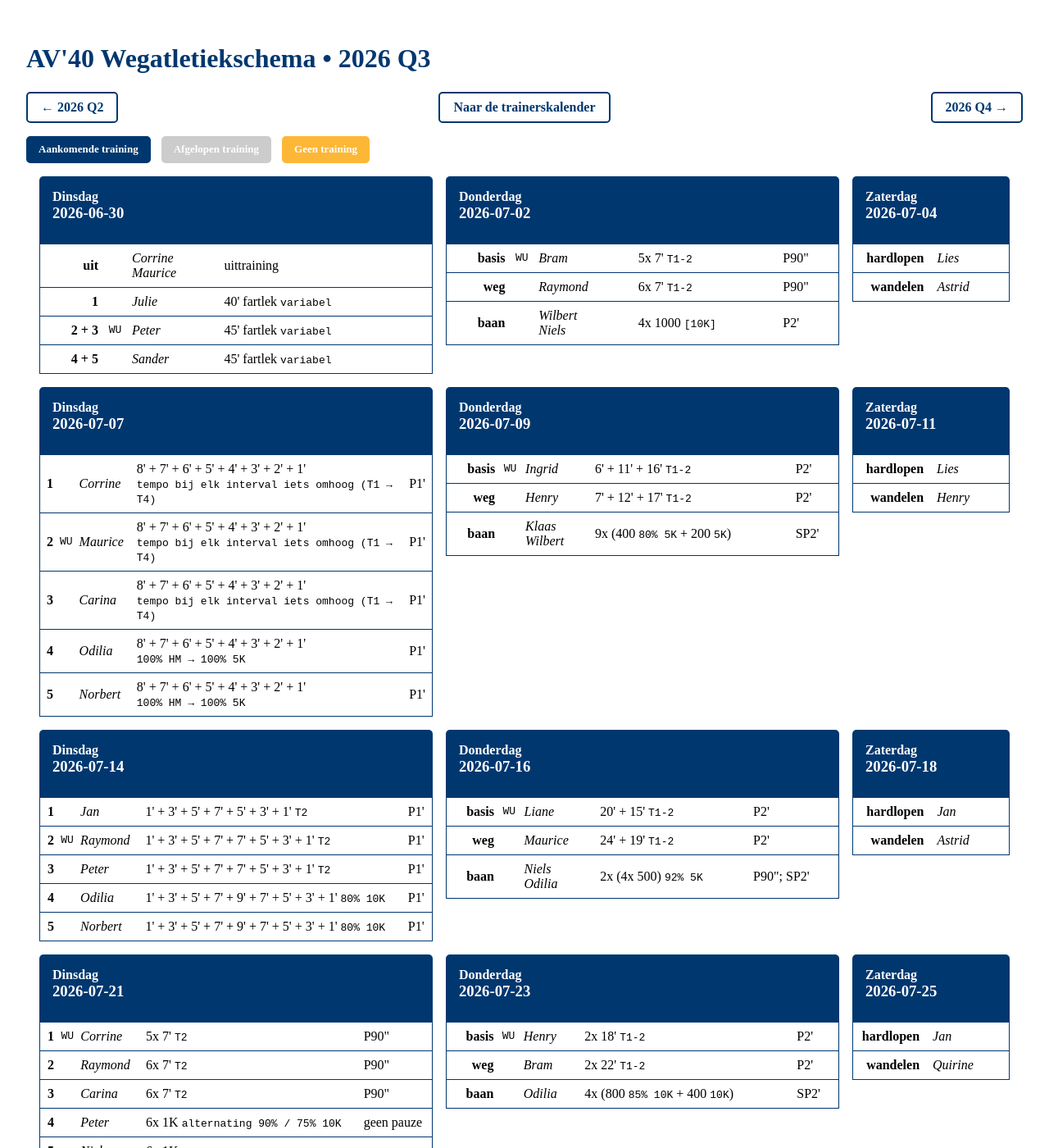
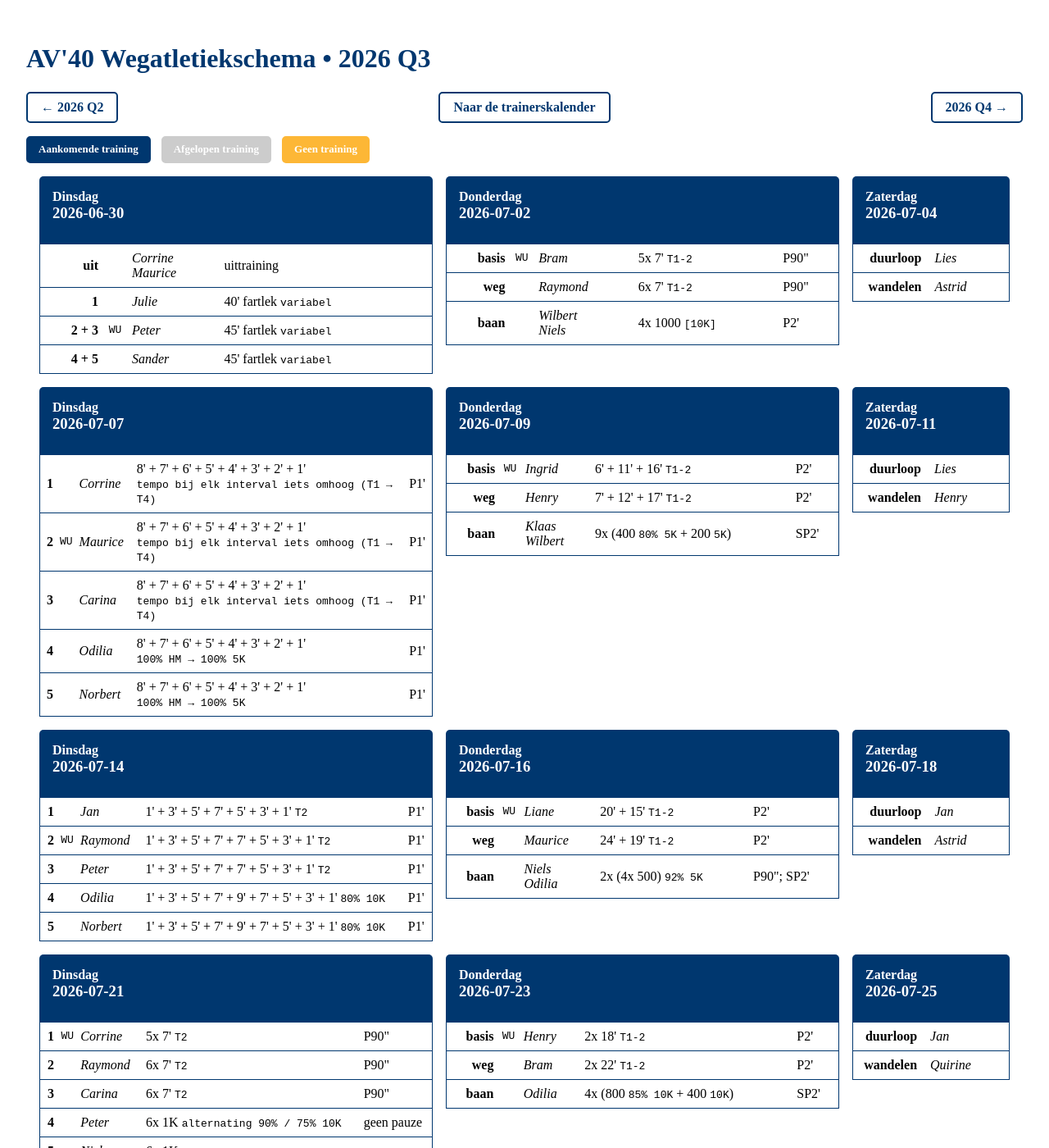
Before and after one commit to sarajuhosova/av40-schedule, a Jekyll site: the page built from _posts/2026-06-30-q3.md, in a window 1280 px wide and 1400 px high. Shown: the whole window at 82% size. Built offline with Jekyll 4.4.1, drawn with Linux system fonts in a browser that asks for light colours; some of the changed text lies outside the part shown.

Commit message:
Rename hardlopen to duurloop

```diff
--- a/_data/schedule/2026/q2.yaml
+++ b/_data/schedule/2026/q2.yaml
@@ -56,7 +56,7 @@
   - date: "2026-06-20"
     day: "Zaterdag"
     trainings:
-      - group: "hardlopen"
+      - group: "duurloop"
         trainer: ["Lies"]
       - group: "wandelen"
         trainer: ["Astrid"]
@@ -123,7 +123,7 @@
   - date: "2026-06-27"
     day: "Zaterdag"
     trainings:
-      - group: "hardlopen"
+      - group: "duurloop"
         trainer: ["Lies"]
       - group: "wandelen"
         trainer: ["Astrid"]
--- a/_data/schedule/2026/q3.yaml
+++ b/_data/schedule/2026/q3.yaml
@@ -40,7 +40,7 @@
 - date: "2026-07-04"
   day: "Zaterdag"
   trainings:
-    - group: "hardlopen"
+    - group: "duurloop"
       trainer: ["Lies"]
     - group: "wandelen"
       trainer: ["Astrid"]
@@ -105,7 +105,7 @@
 - date: "2026-07-11"
   day: "Zaterdag"
   trainings:
-    - group: "hardlopen"
+    - group: "duurloop"
       trainer: ["Lies"]
     - group: "wandelen"
       trainer: ["Henry"]
@@ -160,7 +160,7 @@
 - date: "2026-07-18"
   day: "Zaterdag"
   trainings:
-    - group: "hardlopen"
+    - group: "duurloop"
       trainer: ["Jan"]
     - group: "wandelen"
       trainer: ["Astrid"]
@@ -215,7 +215,7 @@
 - date: "2026-07-25"
   day: "Zaterdag"
   trainings:
-    - group: "hardlopen"
+    - group: "duurloop"
       trainer: ["Jan"]
     - group: "wandelen"
       trainer: ["Quirine"]
@@ -261,7 +261,7 @@
 - date: "2026-08-01"
   day: "Zaterdag"
   trainings:
-    - group: "hardlopen"
+    - group: "duurloop"
       trainer: ["Jan"]
     - group: "wandelen"
       trainer: ["Henry"]
@@ -317,7 +317,7 @@
 - date: "2026-08-08"
   day: "Zaterdag"
   trainings:
-    - group: "hardlopen"
+    - group: "duurloop"
       trainer: ["Jan"]
     - group: "wandelen"
       trainer: ["René"]
@@ -367,7 +367,7 @@
 - date: "2026-08-15"
   day: "Zaterdag"
   trainings:
-    - group: "hardlopen"
+    - group: "duurloop"
       trainer: ["Kees"]
     - group: "wandelen"
       trainer: ["Henry"]
@@ -413,7 +413,7 @@
 - date: "2026-08-22"
   day: "Zaterdag"
   trainings:
-    - group: "hardlopen"
+    - group: "duurloop"
       trainer: ["Coen"]
     - group: "wandelen"
       trainer: ["Astrid"]
@@ -450,7 +450,7 @@
 - date: "2026-08-29"
   day: "Zaterdag"
   trainings:
-    - group: "hardlopen"
+    - group: "duurloop"
       trainer: ["Coen"]
     - group: "wandelen"
       trainer: ["Quirine"]
@@ -481,7 +481,7 @@
 - date: "2026-09-05"
   day: "Zaterdag"
   trainings:
-    - group: "hardlopen"
+    - group: "duurloop"
       trainer: ["Kees"]
     - group: "wandelen"
       trainer: ["Henry"]
@@ -512,7 +512,7 @@
 - date: "2026-09-12"
   day: "Zaterdag"
   trainings:
-    - group: "hardlopen"
+    - group: "duurloop"
       trainer: ["Lies"]
     - group: "wandelen"
       trainer: ["Quirine"]
@@ -543,7 +543,7 @@
 - date: "2026-09-19"
   day: "Zaterdag"
   trainings:
-    - group: "hardlopen"
+    - group: "duurloop"
       trainer: ["Coen"]
     - group: "wandelen"
       trainer: ["Astrid"]
@@ -574,7 +574,7 @@
 - date: "2026-09-26"
   day: "Zaterdag"
   trainings:
-    - group: "hardlopen"
+    - group: "duurloop"
       trainer: ["Kees"]
     - group: "wandelen"
       trainer: ["Quirine"]
@@ -611,7 +611,7 @@
 - date: "2026-10-03"
   day: "Zaterdag"
   trainings:
-    - group: "hardlopen"
+    - group: "duurloop"
       trainer: ["Lies"]
     - group: "wandelen"
       trainer: ["??"]
--- a/_data/schedule/2026/q4.yaml
+++ b/_data/schedule/2026/q4.yaml
@@ -23,7 +23,7 @@
 - date: "2026-10-10"
   day: "Zaterdag"
   trainings:
-    - group: "hardlopen"
+    - group: "duurloop"
       trainer: ["??"]
     - group: "wandelen"
       trainer: ["??"]
```
